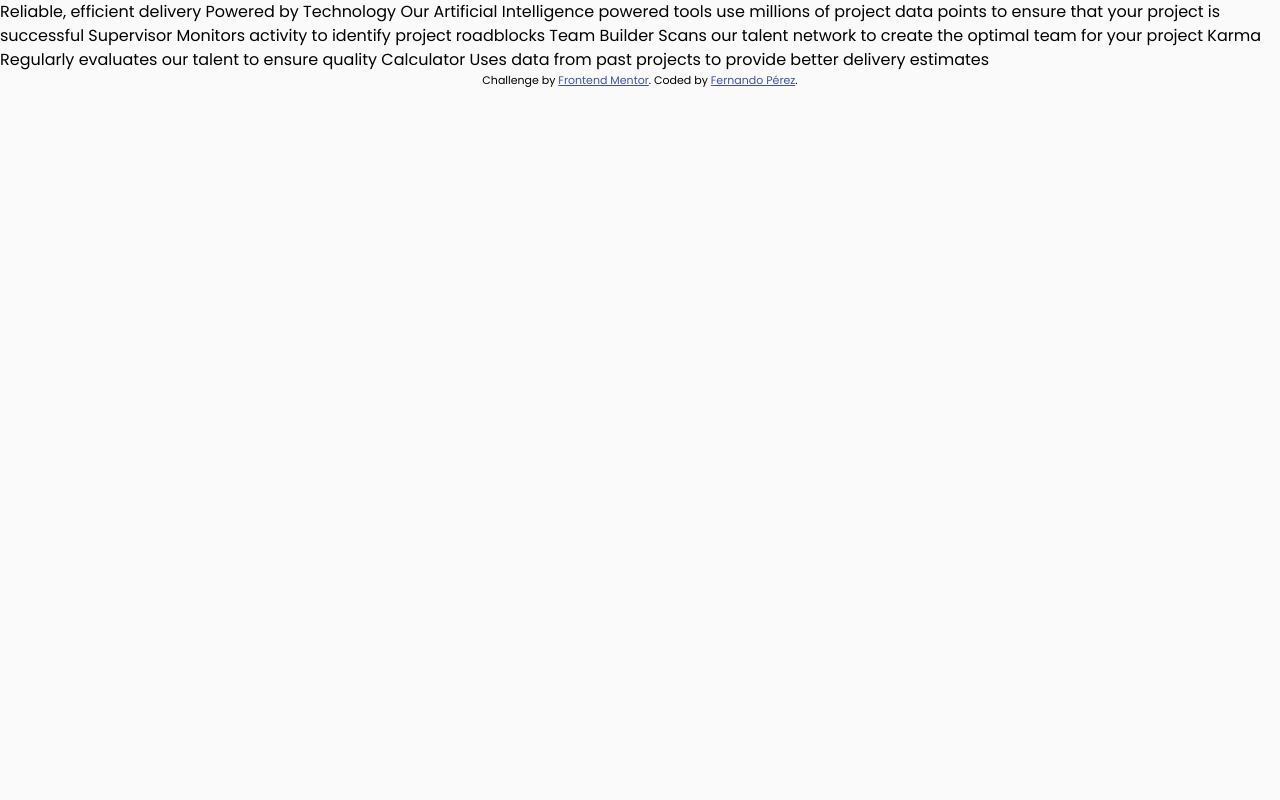
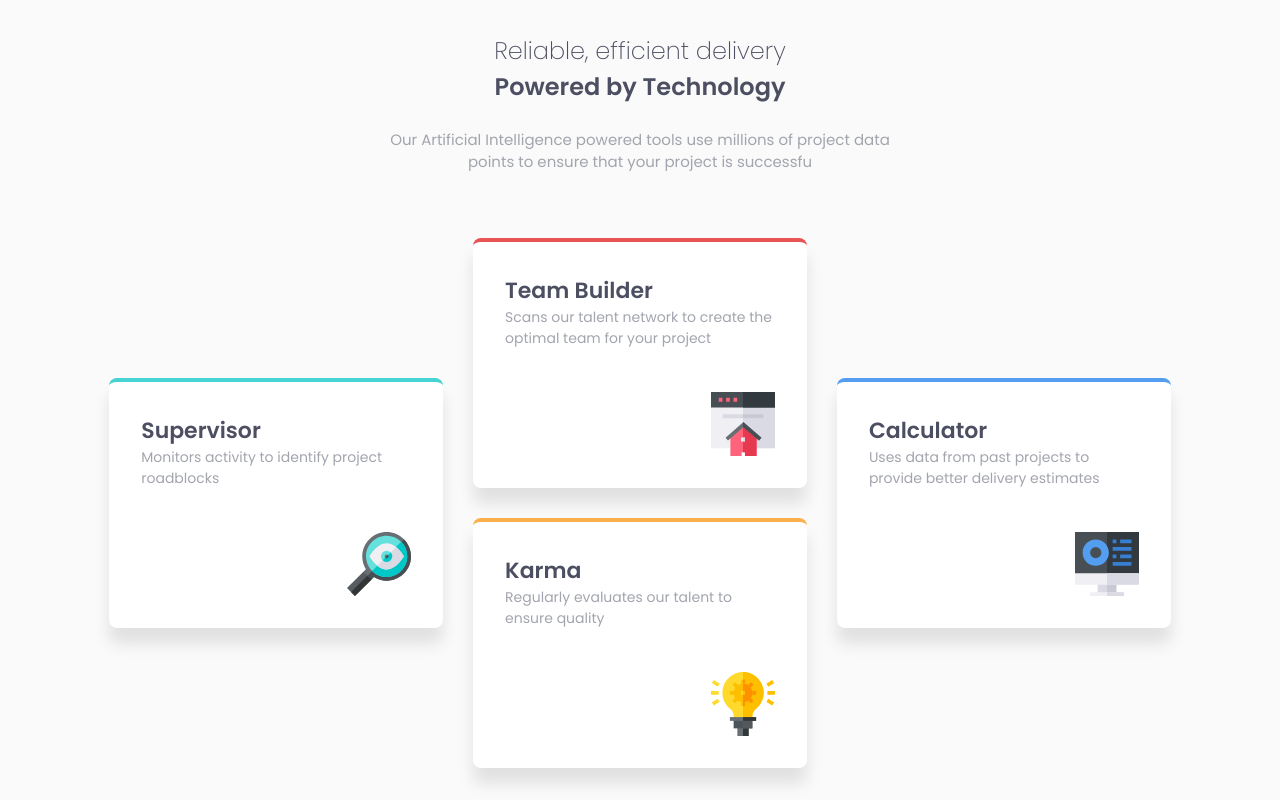
Before and after one commit to fermop/Frontend_Mentor-12thChallenge, a plain HTML site: page index.html in a window 1280 px wide. Drawn offline with Linux system fonts and the light colour scheme.

Commit message:
Four card feature section version

```diff
--- a/css/style.css
+++ b/css/style.css
@@ -19,25 +19,11 @@
   --fw-600: 600;
 }
 /* ---------- Reset ---------- */
-
-/* 1. More-intuitive box-sizing model. */
 *, *::before, *::after {box-sizing: border-box;}
-/* 2. Remove default margin and padding */
 * {margin: 0;padding: 0;}
-/* 3. Allow percentage-based heights in the application */
-html, body {height: 100%;}
-/* Typographic tweaks!
-  4. Add accessible line-height
-  5. Improve text rendering */
 body {line-height: 1.5;-webkit-font-smoothing: antialiased;}
-/* 6. Improve media defaults */
-img, picture, video, canvas, svg {
-  display: block;
-  max-width: 100%;
-}
-/* 7. Remove built-in form typography styles */
+img, picture, video, canvas, svg {display: block;max-width: 100%;}
 input, button, textarea, select {font: inherit;}
-/* 8. Avoid text overflows */
 p, h1, h2, h3, h4, h5, h6 {overflow-wrap: break-word;}
 
 /* ---------- Global ---------- */
@@ -47,18 +33,135 @@ html {
 body {
   background-color: var(--clr-secondary-LightGray);
   font-family: var(--ff-base);
+
+  display: flex;
+  flex-direction: column;
+  align-items: center;
+  justify-content: center;
 }
 
+h1, h2, a {font-weight: var(--fw-600);}
 
+h1, h2, .container__title--thin {color: var(--clr-secondary-DarkBlue);}
 
-
-
-
-
-.attribution {
-  font-size: 11px;
+p {
+  color: var(--clr-secondary-GraishBlue);
+  font-weight: var(--fw-400);
+}
+/* ---------- Utility classes ---------- */
+.grid {
+  display: grid;
+  gap: 1.5rem;
+}
+/* ---------- Layout ---------- */
+.container {
+  width: 82.93%;
+  max-width: 69.375rem;
+  margin: 5.5rem auto 4.875rem;
+}
+.container__title--thin {
+  font-weight: var(--fw-200);
+}
+h1, .container__title--thin {
+  font-size: 1.5rem;
+}
+h1, .container__title--thin, .container__text {
   text-align: center;
 }
+.container__text {
+  max-width: 32rem;
+  font-size: var(--fs-body-copy);
+  margin: 1.5rem auto 4rem;
+}
+.container__card {
+  width: 100%;
+  max-width: 21.875rem;
+  min-height: 13.875rem;
+  background-color: var(--white);
+  border-radius: .5rem;
+  border-top: 0.25rem solid;
+  box-shadow: 0 1rem 1rem rgba(0, 0, 0, .1);
+  padding: 1.75rem;
+  position: relative;
+  margin: 0 auto;
+}
+.supervisor {border-color: var(--clr-primary-Cyan);}
+.teamBuilder {border-color: var(--clr-primary-Red);}
+.karma {border-color: var(--clr-primary-Orange);}
+.calculator {border-color: var(--clr-primary-Blue);}
+
+.container__card__title {
+  font-size: 1.375rem;
+}
+.container__card__text {
+  font-size: 0.875rem;
+}
+.container__card__img {
+  position: absolute;
+  bottom: 1.75rem;
+  right: 1.75rem;
+}
+/* ---------- Footer ---------- */
+.attribution {
+  display: none;
+  font-size: 0.6875rem;
+  text-align: center;
+  margin: 1.5rem 0;
+}
 .attribution a {
-  color: hsl(228, 45%, 44%);
+  color: var(--clr-primary-Blue);
+  transition: 300ms;
 }
+.attribution a:hover {
+  opacity: .7;
+}
+/* ---------- Responsiveness ---------- */
+@media (min-width: 45rem) {
+  .container__card {
+    padding: 2rem;
+  }
+  .container__card__img {
+    bottom: 2rem;
+    right: 2rem;
+  }
+  .grid {
+    grid-template-columns: 1fr 1fr;
+    gap: 1.875rem;
+  }
+  .container__card {
+    min-height: 15.625rem;
+  }
+}
+@media (min-width: 60rem) {
+  .grid {
+    grid-template-rows: repeat(4, 1fr);
+    grid-template-columns: repeat(3, 1fr);
+  }
+  .supervisor,
+  .calculator {
+    grid-row: 2 / 4;
+  }
+  .teamBuilder,
+  .karma {
+    grid-row: span 2;
+    grid-column: 2 / 3;
+  }
+  .calculator {
+    grid-column: 3 / 4;
+  }
+}
+/*
+Media query needed to center the container, this way the screenshot on Frontend Mentor
+makes it look as similar as the comparative one.
+*/
+ @media (min-width: 45rem) and (min-height: 50rem) {
+  body {
+    height: 100vh;
+  }
+  .container {
+    margin: 0;
+  }
+  .attribution {
+    margin-top: 3rem;
+  }
+ }
--- a/index.html
+++ b/index.html
@@ -17,24 +17,48 @@
 </head>
 <body>
 
-  Reliable, efficient delivery
-  Powered by Technology
+  <main class="container">
+    <section>
+      <p class="container__title--thin">Reliable, efficient delivery</p>
+      <h1 class="container__title">Powered by Technology</h1>
+      <p class="container__text">Our Artificial Intelligence powered tools use millions of project data points to ensure that your project is successfu</p>
+    </section>
 
-  Our Artificial Intelligence powered tools use millions of project data points
-  to ensure that your project is successful
-
-  Supervisor
-  Monitors activity to identify project roadblocks
-
-  Team Builder
-  Scans our talent network to create the optimal team for your project
-
-  Karma
-  Regularly evaluates our talent to ensure quality
-
-  Calculator
-  Uses data from past projects to provide better delivery estimates
-
+    <section class="grid">
+      <div class="container__card supervisor">
+        <h2 class="container__card__title">Supervisor</h2>
+        <p class="container__card__text">Monitors activity to identify project roadblocks</p>
+        <img src="./assets/images/icon-supervisor.svg"
+             alt=""
+             class="container__card__img"
+             >
+      </div>
+      <div class="container__card teamBuilder">
+        <h2 class="container__card__title">Team Builder</h2>
+        <p class="container__card__text">Scans our talent network to create the optimal team for your project</p>
+        <img src="./assets/images/icon-team-builder.svg"
+             alt=""
+             class="container__card__img"
+             >
+      </div>
+      <div class="container__card karma">
+        <h2 class="container__card__title">Karma</h2>
+        <p class="container__card__text">Regularly evaluates our talent to ensure quality</p>
+        <img src="./assets/images/icon-karma.svg"
+             alt=""
+             class="container__card__img"
+             >
+      </div>
+      <div class="container__card calculator">
+        <h2 class="container__card__title">Calculator</h2>
+        <p class="container__card__text">Uses data from past projects to provide better delivery estimates</p>
+        <img src="./assets/images/icon-calculator.svg"
+             alt=""
+             class="container__card__img"
+             >
+      </div>
+    </section>
+  </main>
 
   <footer>
     <p class="attribution">
```
